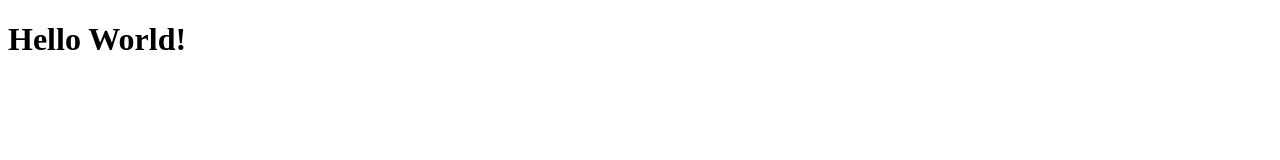
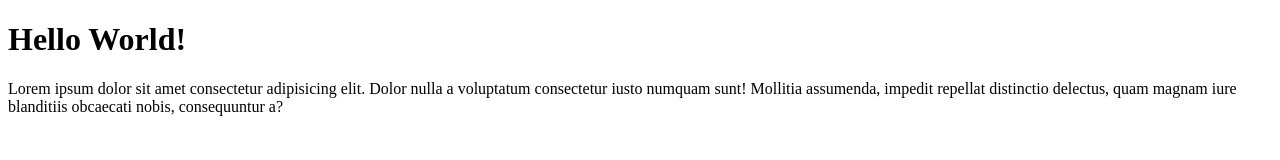
Before and after one commit to abrarradan30/abr-git-test, a plain HTML site: page index.html in a window 1280 px wide. Drawn offline with Linux system fonts and the light colour scheme.

Commit message:
menambahkan paragraf

```diff
--- a/index.html
+++ b/index.html
@@ -5,5 +5,10 @@
 </head>
 <body>
     <h1>Hello World!</h1>
+    <p>Lorem ipsum dolor sit amet consectetur adipisicing elit.
+        Dolor nulla a voluptatum consectetur iusto numquam sunt! Mollitia assumenda,
+        impedit repellat distinctio delectus, quam magnam iure blanditiis obcaecati nobis,
+        consequuntur a?
+    </p>
 </body>
 </html>
```
